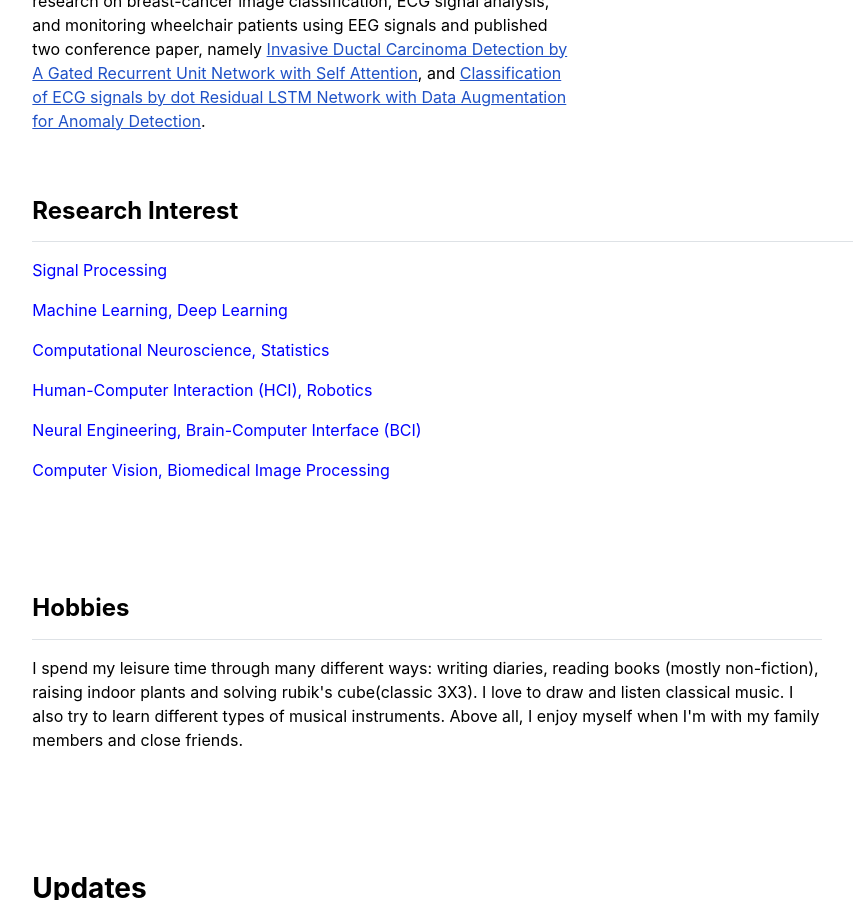
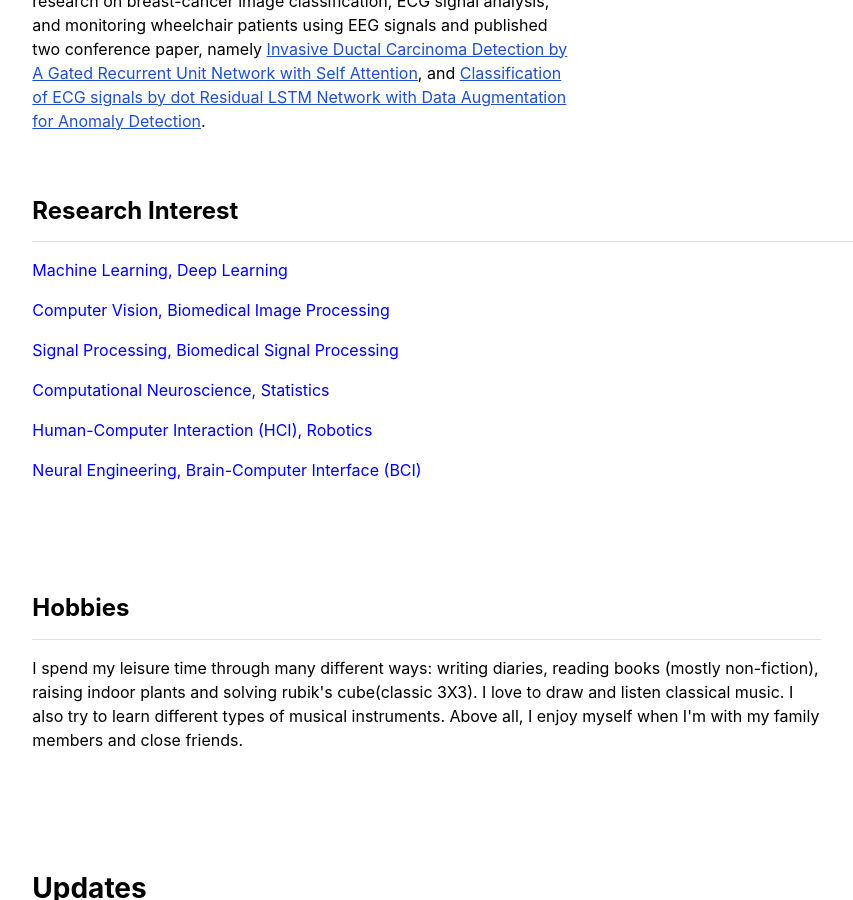
Before and after one commit to Anannabiswas/anannabiswas.github.io, a Jekyll site: the page built from index.md, in a window 1280 px wide and 900 px high, scrolled down 918 px. Shown: the whole window, without its empty margins (189-1042 px from the left). Built offline with Jekyll 4.4.1, drawn with Linux system fonts in a browser that asks for light colours.

Commit message:
Update home.html

```diff
--- a/_layouts/home.html
+++ b/_layouts/home.html
@@ -25,12 +25,14 @@ layout: default
  <div class="row g-5 mb-2">
    <div class="col-md-12">
     <h4 class="fw-bold border-bottom pb-3 mb-3">Research Interest</h4>
-    <P style="color:blue">Signal Processing</p>
+
     <p style="color:blue"> Machine Learning, Deep Learning</p>
+    <p style="color:blue">Computer Vision, Biomedical Image Processing </p>
+    <P style="color:blue">Signal Processing, Biomedical Signal Processing</p>
     <p style="color:blue">Computational Neuroscience, Statistics</p>
-     <p style="color:blue">Human-Computer Interaction (HCI), Robotics </p>
-     <p style="color:blue">Neural Engineering, Brain-Computer Interface (BCI) </p>
-     <p style="color:blue">Computer Vision, Biomedical Image Processing </p>
+    <p style="color:blue">Human-Computer Interaction (HCI), Robotics </p>
+    <p style="color:blue">Neural Engineering, Brain-Computer Interface (BCI) </p>
+
 
   </div>
 
```
